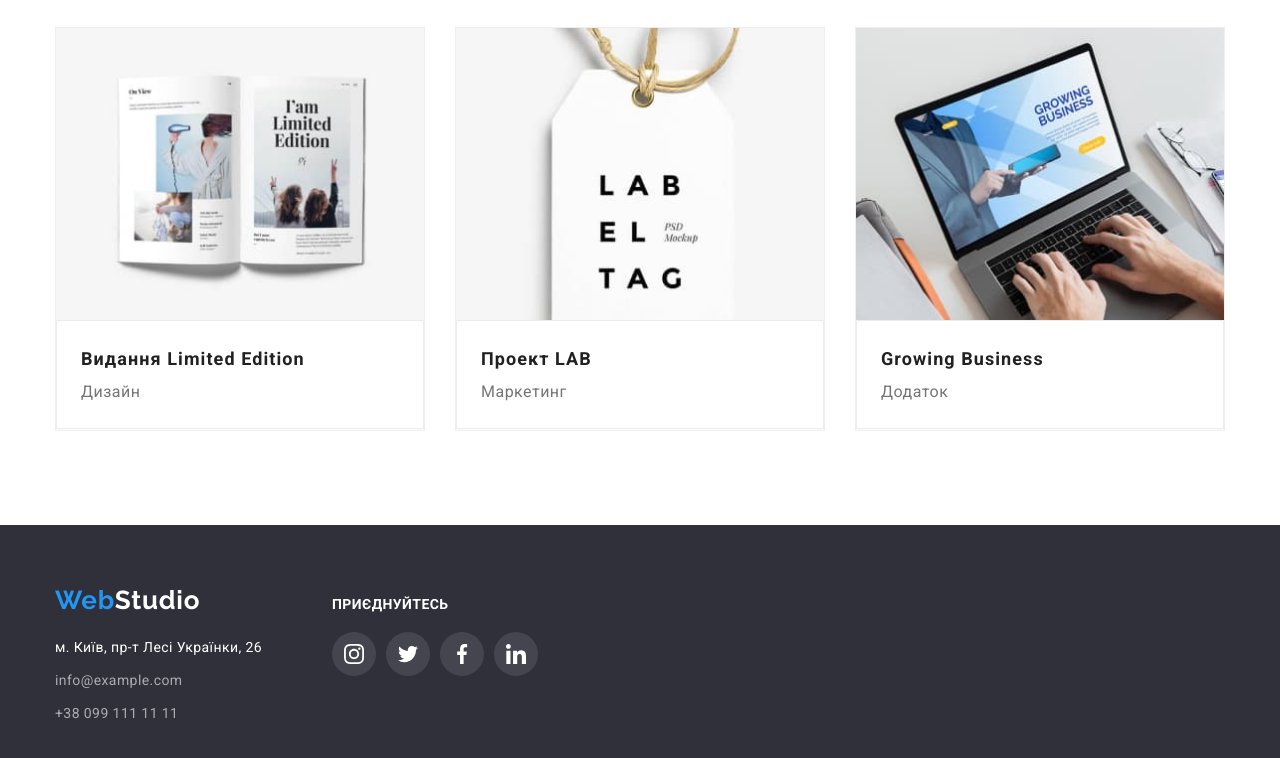
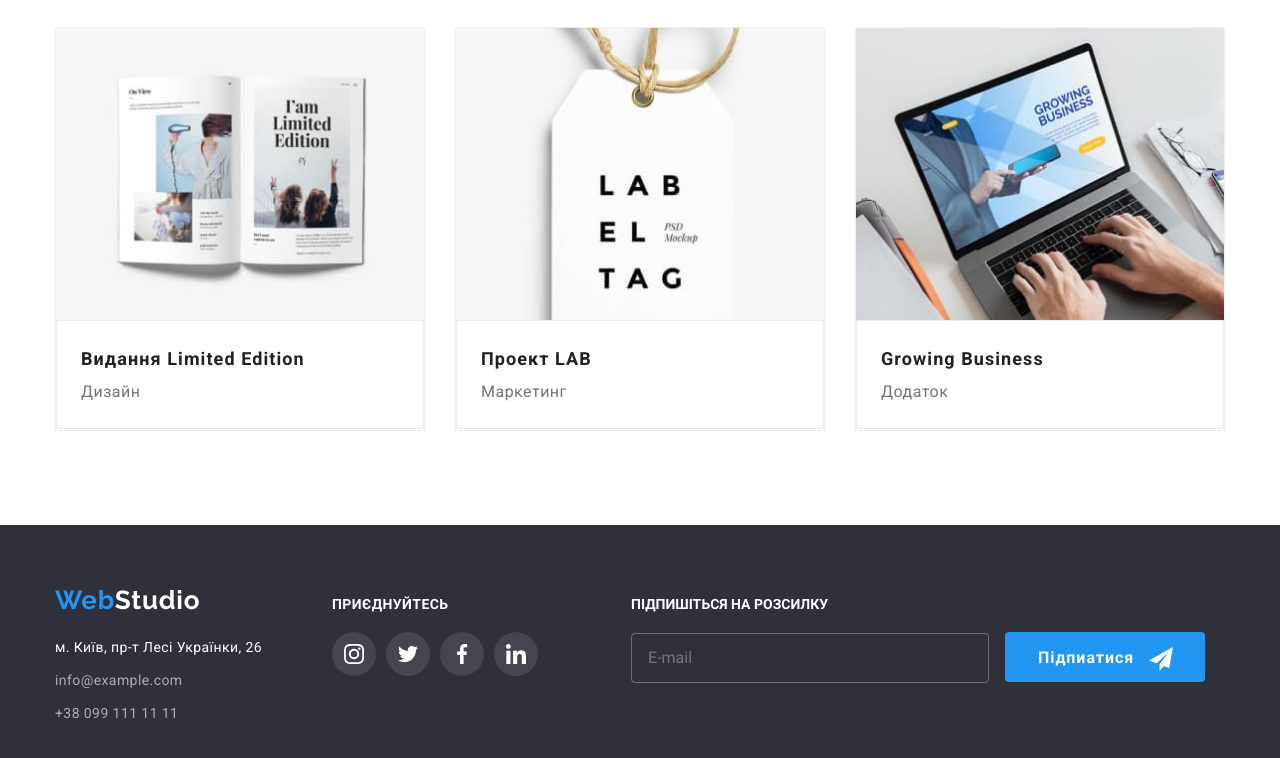
Before and after one commit to Alex-Tremere/goit-markup-hw-06, a plain HTML site: page portfolio.html in a window 1280 px wide. Shown: the part 1104-1862 px from the top of the page. Drawn offline with nearby package versions, Linux system fonts and the light colour scheme.

Commit message:
Update portfolio.html

```diff
--- a/portfolio.html
+++ b/portfolio.html
@@ -277,6 +277,23 @@
             </li>
           </ul>
         </div>
+        <div class="subscribe">
+          <form method="GET" class="js-subscribe">
+            <label for="mail" class="subscribe-subtitle">
+              <p>Підпишіться на розсилку</p>
+            </label>
+            <div class="subscribe-field">
+              <input class="subscribe-input" type="email" name="mail" id="mail" placeholder="E-mail"
+                autocomplete="email">
+              <button type="submit" class="subscribe-button">
+                Підпиатися
+                <svg class="subskribe-icon">
+                  <use href="./images/icon/icons.svg#icon-send"></use>
+                </svg>
+              </button>
+            </div>
+          </form>
+        </div>
       </div>
     </div>
   </footer>
```
